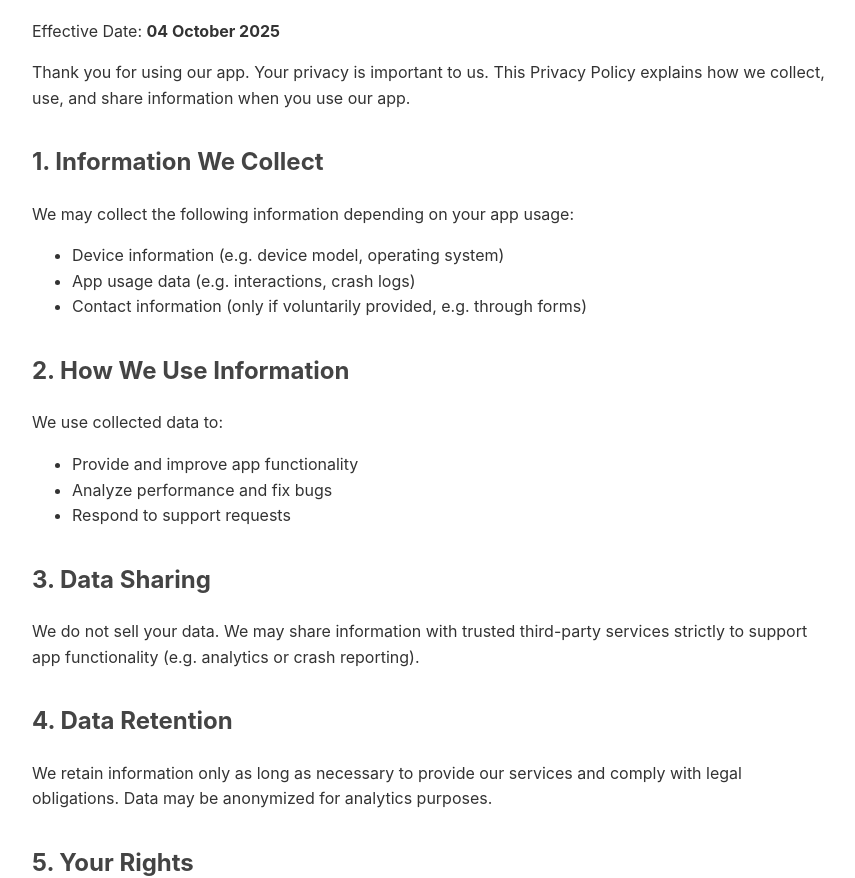
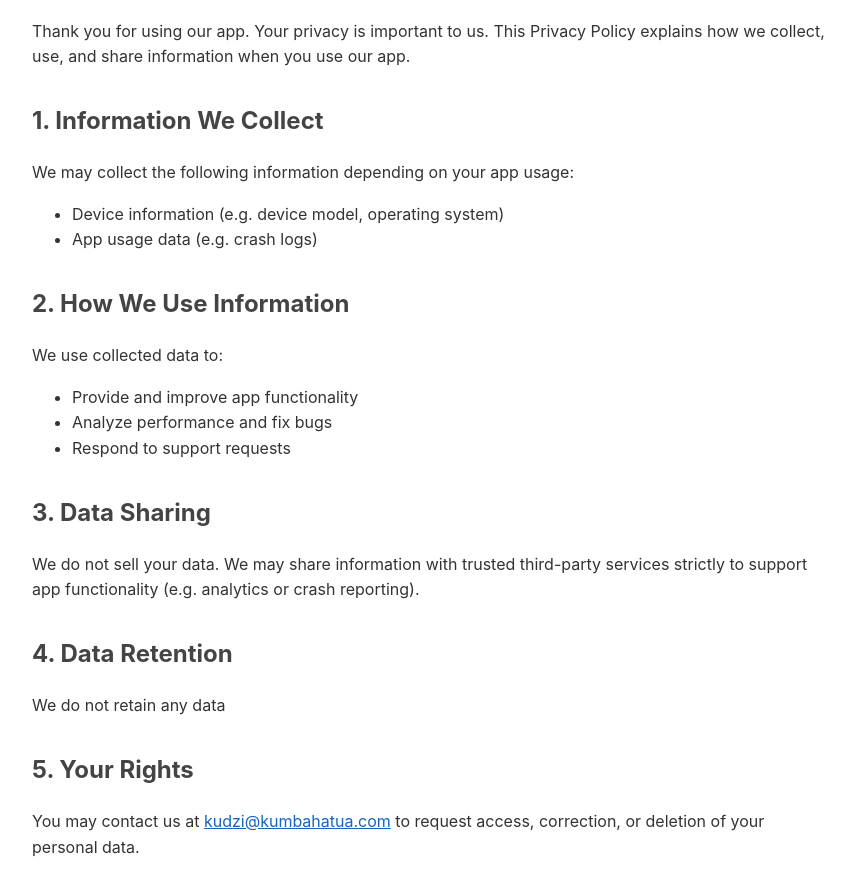
Before and after one commit to MNT-Ras/Documentation, a plain HTML site: page index.html in a window 1280 px wide. Shown: the part 86-964 px from the top of the page, without its empty margins (208-1063 px from the left). Drawn offline with Linux system fonts and the light colour scheme.

Commit message:
Update index.html

```diff
--- a/index.html
+++ b/index.html
@@ -27,7 +27,6 @@
 </head>
 <body>
   <h1>Privacy Policy</h1>
-  <p>Effective Date: <strong>04 October 2025</strong></p>
 
   <p>Thank you for using our app. Your privacy is important to us. This Privacy Policy explains how we collect, use, and share information when you use our app.</p>
 
@@ -35,8 +34,7 @@
   <p>We may collect the following information depending on your app usage:</p>
   <ul>
     <li>Device information (e.g. device model, operating system)</li>
-    <li>App usage data (e.g. interactions, crash logs)</li>
-    <li>Contact information (only if voluntarily provided, e.g. through forms)</li>
+    <li>App usage data (e.g. crash logs)</li>
   </ul>
 
   <h2>2. How We Use Information</h2>
@@ -51,7 +49,7 @@
   <p>We do not sell your data. We may share information with trusted third-party services strictly to support app functionality (e.g. analytics or crash reporting).</p>
 
   <h2>4. Data Retention</h2>
-  <p>We retain information only as long as necessary to provide our services and comply with legal obligations. Data may be anonymized for analytics purposes.</p>
+  <p>We do not retain any data</p>
 
   <h2>5. Your Rights</h2>
   <p>You may contact us at <a href="mailto:kudzai@kumbahatua.com">kudzi@kumbahatua.com</a> to request access, correction, or deletion of your personal data.</p>
```
